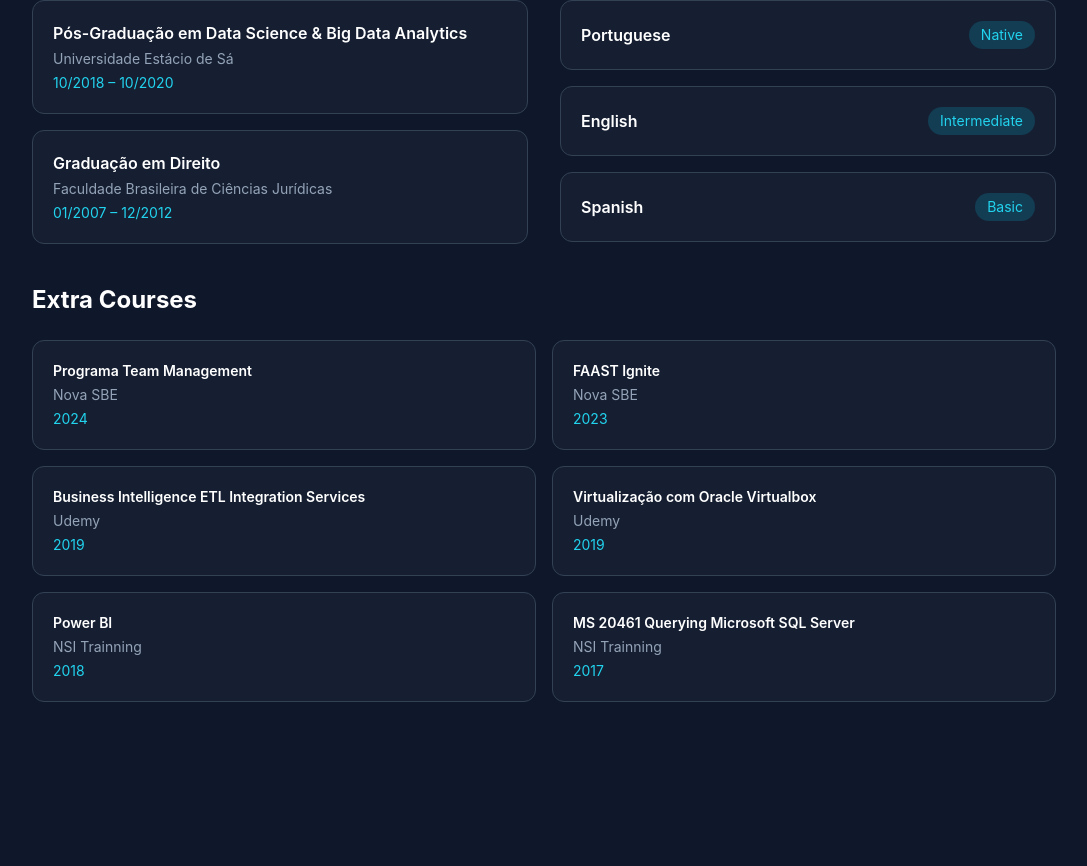
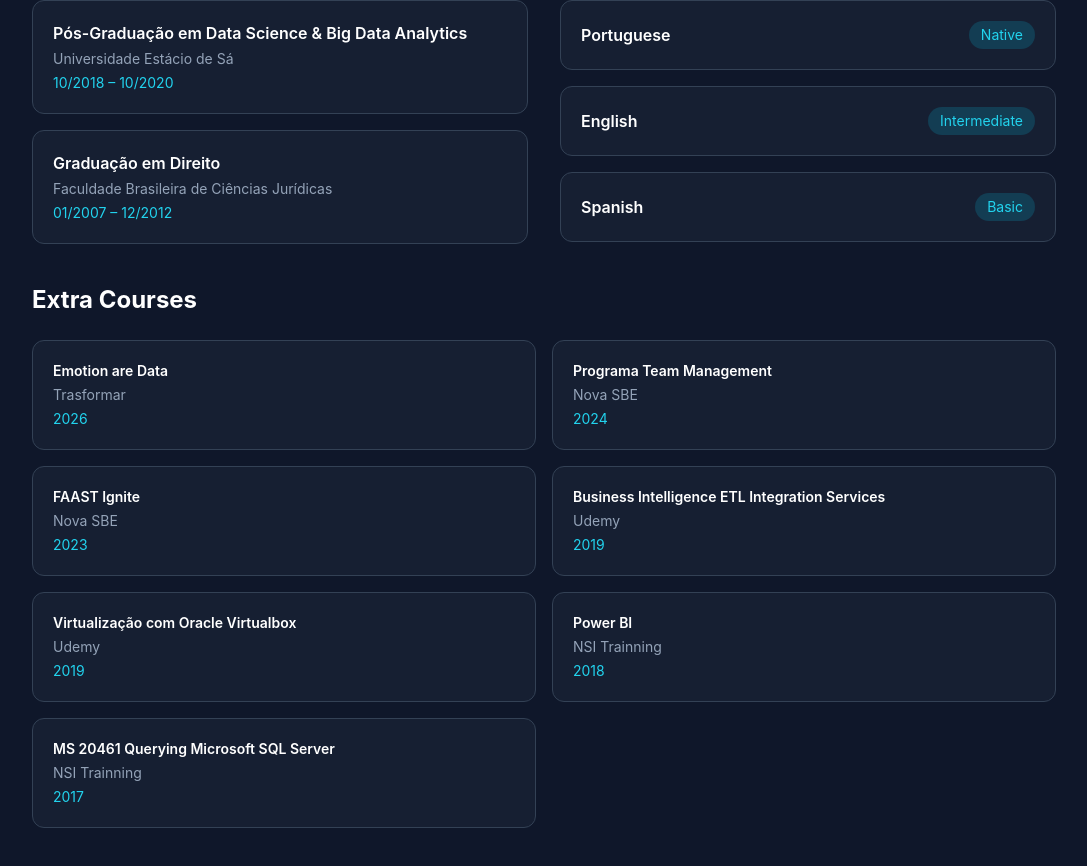
Before and after one commit to omanoelleal/manoelleal, a React (Vite) app: page /#/about in a window 1280 px wide. Shown: the part 844-1710 px from the top of the page, without its empty margins (96-1183 px from the left). Before the commit the page ends 1642 px from the top, so only its background shows below. Built offline with nearby package versions, Linux system fonts and the light colour scheme.

Commit message:
Update About.jsx

```diff
--- a/src/components/About.jsx
+++ b/src/components/About.jsx
@@ -21,6 +21,7 @@ const education = [
 ];
 
 const extraCourses = [
+  { name: "Emotion are Data", institution: "Trasformar", year: "2026" },
   { name: "Programa Team Management", institution: "Nova SBE", year: "2024" },
   { name: "FAAST Ignite", institution: "Nova SBE", year: "2023" },
   { name: "Business Intelligence ETL Integration Services", institution: "Udemy", year: "2019" },
```
